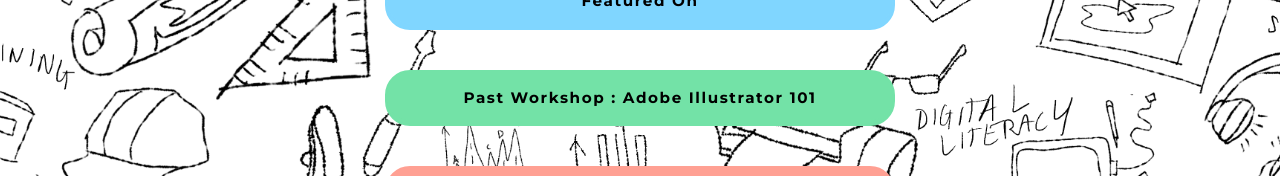
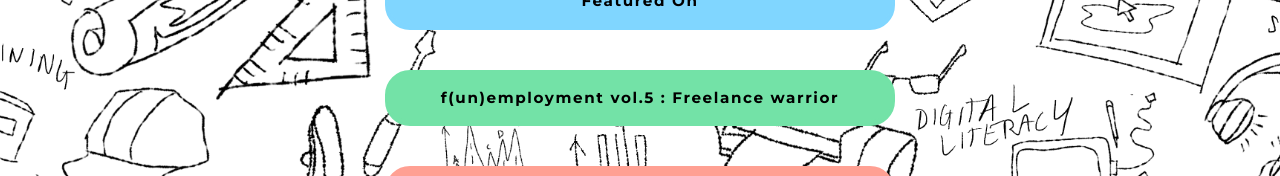
Before and after one commit to rinahafizhah/linktree-scartch, a plain HTML site: page index.html in a window 1280 px wide. Shown: the part 157-333 px from the top of the page. Drawn offline with Linux system fonts and the light colour scheme.

Commit message:
add event funemploy vol5

```diff
--- a/index.html
+++ b/index.html
@@ -46,8 +46,8 @@
         </div>
         <div class="links__item">
             <a class="links__item links__item--featured"
-                href="https://maubelajarapa.com/workshop/media/digital-imaging/learn-how-to-create-book-cover-illustration-using-adobe-illustrator/"
-                target="_blank">Past Workshop : Adobe Illustrator 101</a>
+                href="https://www.surveymonkey.com/r/funemployment5"
+                target="_blank">f(un)employment vol.5 : Freelance warrior</a>
         </div>
 
         <!-- <div class="links__item">
```
